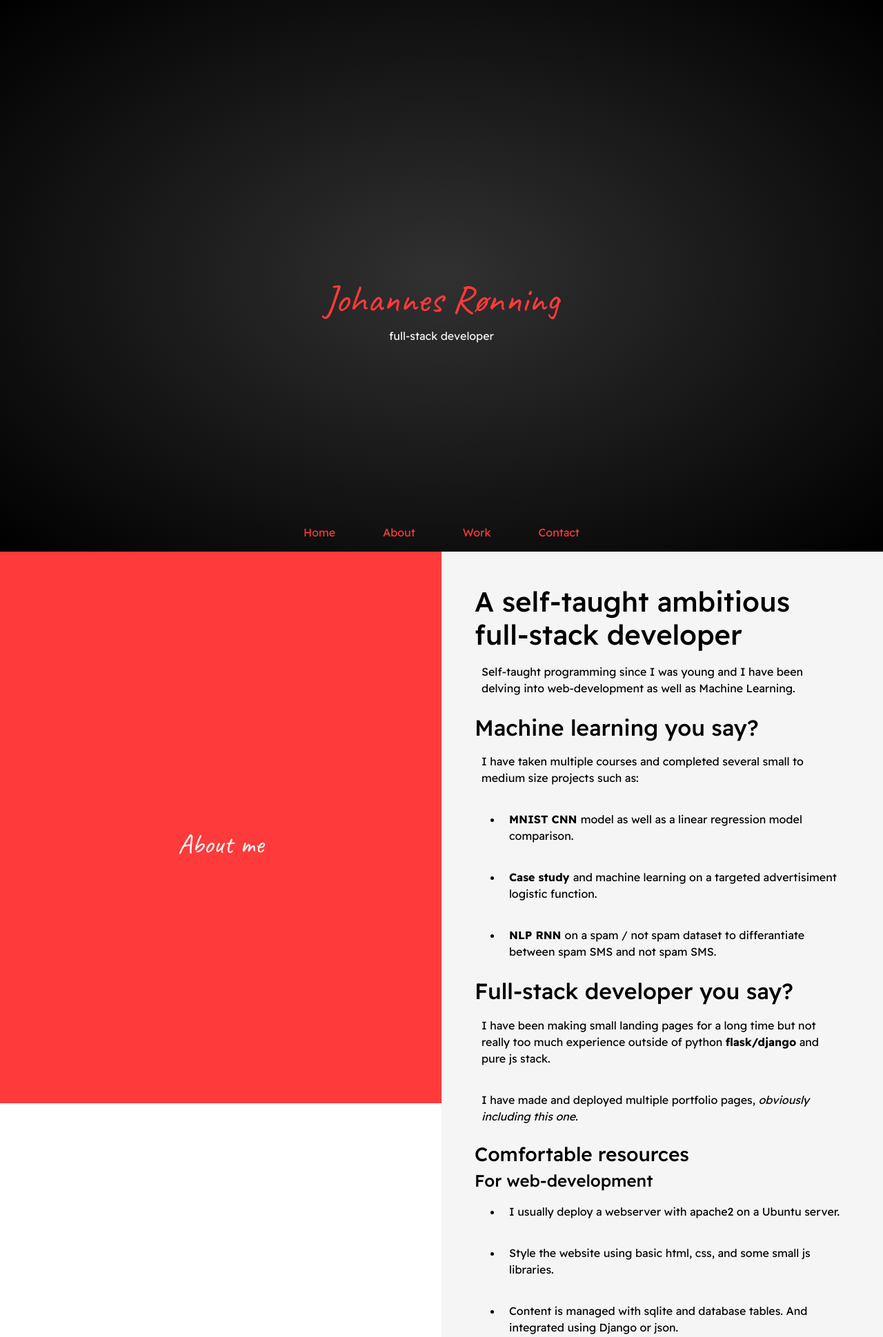
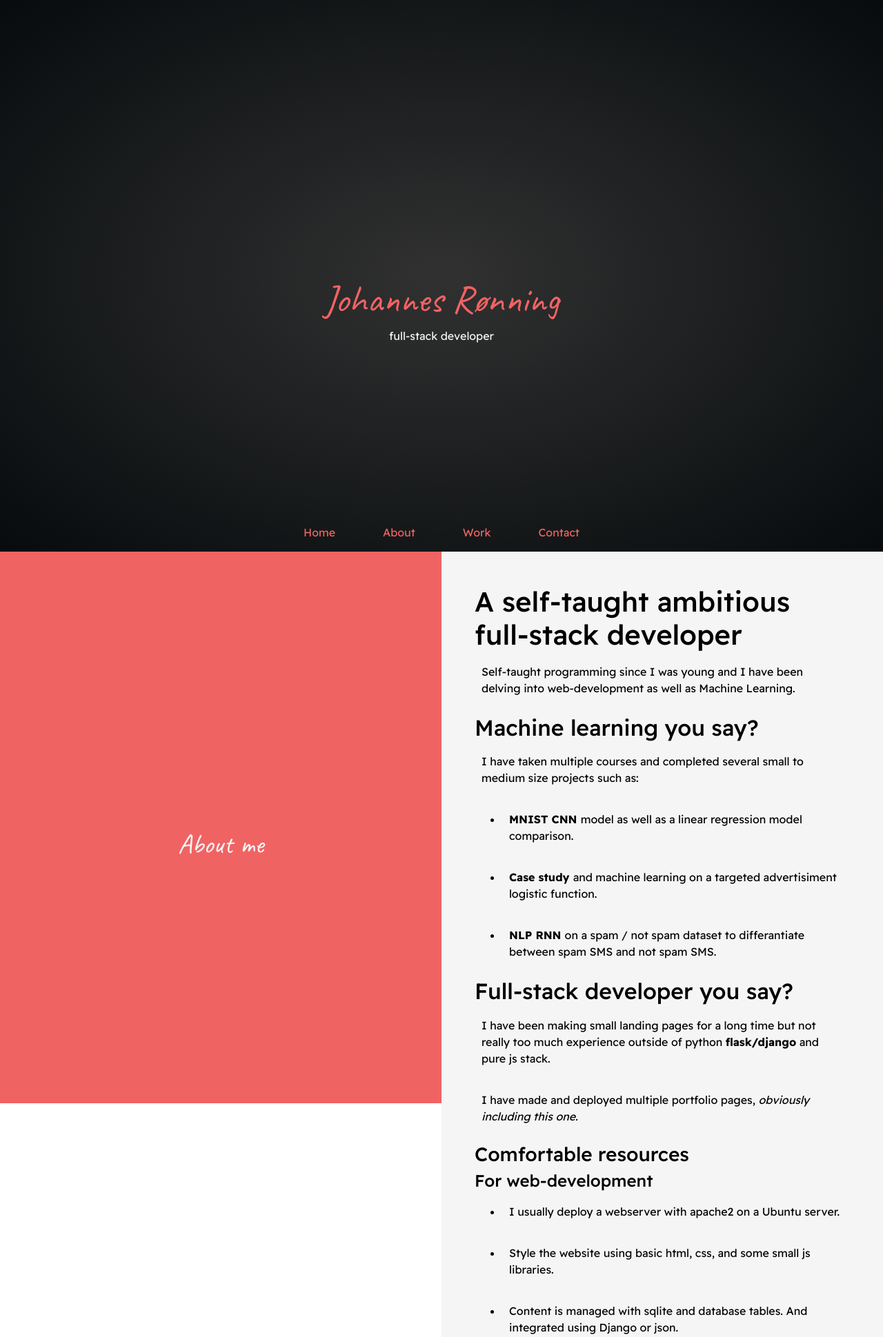
Before and after one commit to Joonsey/personal-website, a Django app: page / in a window 1280 px wide. Shown: the top 1939 px of the page at 69% size. Run offline with Django 3.2, Linux system fonts and the light colour scheme; some libraries are stand-ins or nearby versions; some web fonts are replaced.

Commit message:
changed colors

```diff
--- a/blog/static/portfolio/style.css
+++ b/blog/static/portfolio/style.css
@@ -3,9 +3,24 @@
 
 :root {
     --main-color: whitesmoke;
+
+    /* RED AND SLATE THEME */
+
     --main-bg-theme: rgb(49, 49, 49);
-    --second-color: rgb(255, 58, 58);
-    --second-bg-color: black
+    --second-color: rgb(240, 99, 99);
+    --second-bg-color: #070B0D;
+
+    /* YELLOW AND GRAY THEME */
+
+    /* --main-bg-theme: #666E73;
+    --second-color: #F2E205;
+    --second-bg-color: #070B0D; */
+
+    /* BLUE AND LIGHT GRAY THEME */
+
+    /* --main-bg-theme: #8F8EBF;
+    --second-color: #474073;
+    --second-bg-color: #262626; */
 }
 
 * {
```
